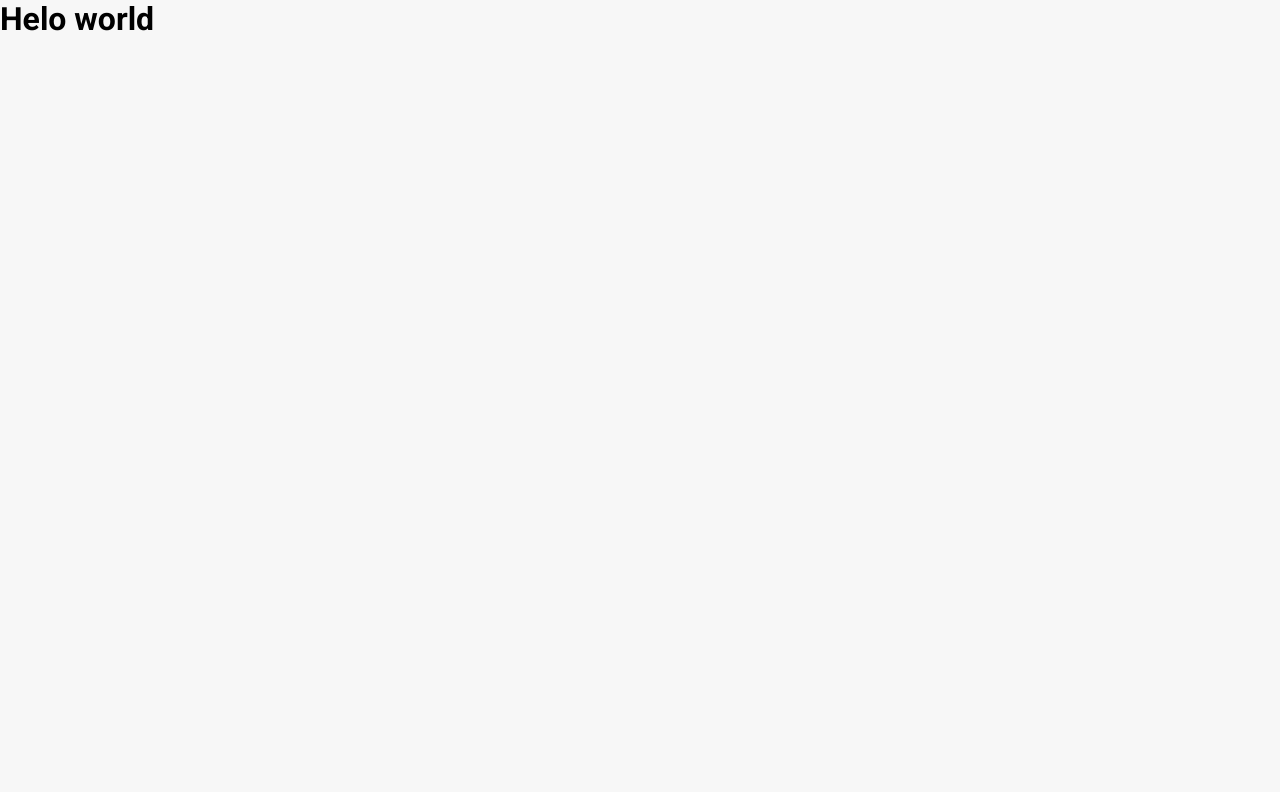
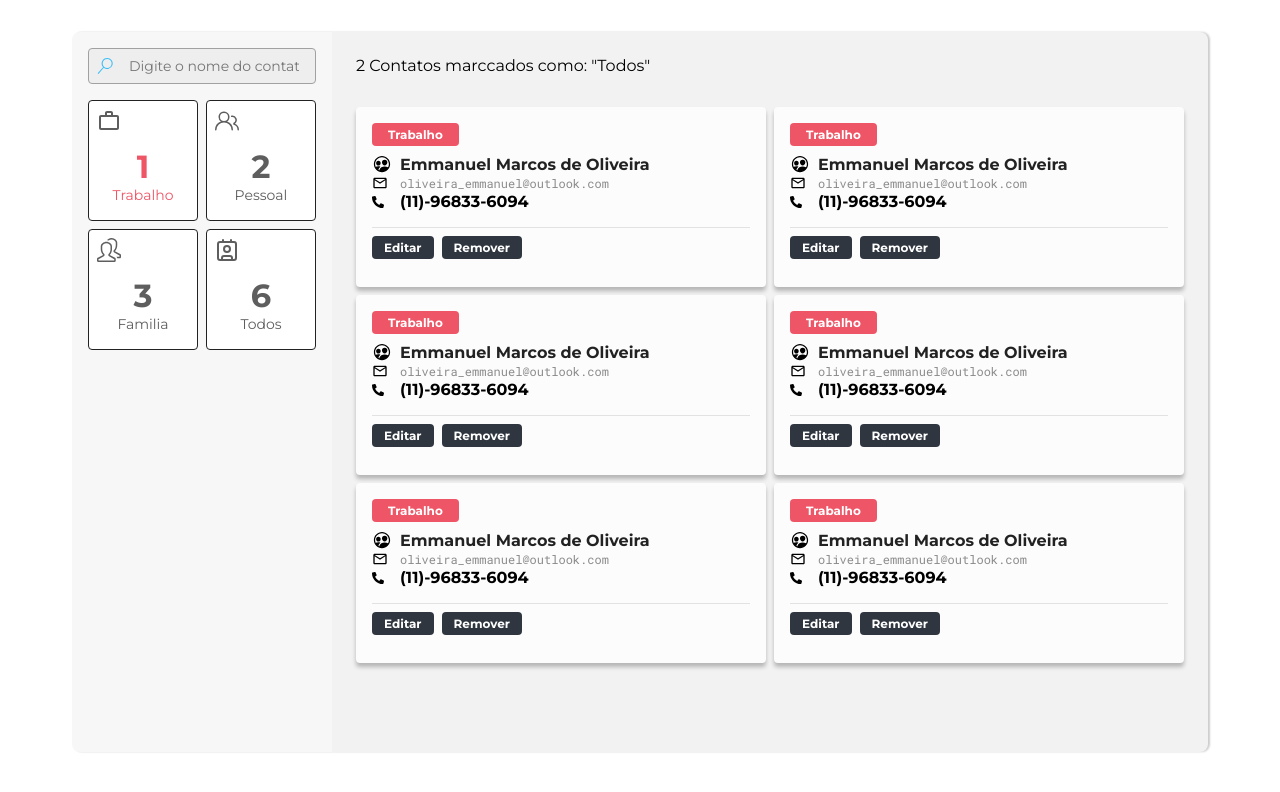
Before and after one commit to emmanuelmarcosdeoliveira/contac-list, a React (Vite) app: page / in a window 1280 px wide. Shown: the top 792 px of the page. Built offline with nearby package versions, Linux system fonts and the light colour scheme; the HTML template or start-up script is replaced by a standard one.

Commit message:
created the Contacts card and inserted its style (#2)
* chore: update Readme

* chore: update Reame 1

* chore: the styling of the Sidebar component was inserted

* chore: developed project responsibility

* chore:  created the Contacts card and inserted its style

```diff
--- a/index.html
+++ b/index.html
@@ -8,7 +8,7 @@
   <meta name="description" content="Lista de Tarefas Desenvolvida por Emmanuel Marcos de Oliveira">
   <link rel="preconnect" href="https://fonts.googleapis.com">
   <link rel="preconnect" href="https://fonts.gstatic.com" crossorigin>
-  <link href="https://fonts.googleapis.com/css2?family=Roboto:ital,wght@0,100;0,300;0,400;0,500;0,700;0,900;1,100;1,300;1,400;1,500;1,700;1,900&display=swap" rel="stylesheet">
+  <link href="https://fonts.googleapis.com/css2?family=Montserrat:ital,wght@0,100..900;1,100..900&family=Roboto+Mono:ital,wght@0,100..700;1,100..700&display=swap" rel="stylesheet">
   <title>List de Tarefas</title>
 </head>
 
--- a/package.json
+++ b/package.json
@@ -11,7 +11,8 @@
   },
   "dependencies": {
     "react": "^18.2.0",
-    "react-dom": "^18.2.0"
+    "react-dom": "^18.2.0",
+    "react-icons": "^5.2.1"
   },
   "devDependencies": {
     "@reduxjs/toolkit": "^2.2.5",
--- a/src/App.tsx
+++ b/src/App.tsx
@@ -1,3 +1,6 @@
+
+import ContactList from './containers/ContacList'
+import Sidebar from './containers/Sidebar'
 import StyleGlobal, { Container } from './styles'
 
 function App() {
@@ -6,8 +9,9 @@ function App() {
       <div>
         <StyleGlobal />
         <Container>
-        <h1>Helo world</h1>
-        </Container>
+         <Sidebar />
+          <ContactList />
+          </Container>
       </div>
     </>
   )
--- /dev/null
+++ b/src/components/CardContact/index.tsx
@@ -0,0 +1,32 @@
+import * as S from './styles'
+import { FaPhoneAlt } from 'react-icons/fa'
+import { MdOutlineMail } from 'react-icons/md'
+import { IoPeopleCircleOutline } from 'react-icons/io5'
+
+const CardContact = () => {
+  return (
+    <S.CarddeContatos>
+      <S.Tag>Trabalho</S.Tag>
+      <S.MyDiv>
+        <IoPeopleCircleOutline
+          style={{ fontSize: '1.25rem', marginRight: '.50rem' }}
+        />
+        <S.MyTitle>Emmanuel Marcos de Oliveira</S.MyTitle>
+      </S.MyDiv>
+      <S.MyDiv>
+        <MdOutlineMail style={{ fontSize: '1rem', marginRight: '.75rem' }} />
+        <S.Email>oliveira_emmanuel@outlook.com</S.Email>
+      </S.MyDiv>
+      <S.MyDiv>
+        <FaPhoneAlt style={{ fontSize: '0.75rem', marginRight: '1rem' }} />
+        <S.TelPhone>(11)-96833-6094</S.TelPhone>
+      </S.MyDiv>
+      <S.ActionBar>
+        <S.Btn>Editar</S.Btn>
+        <S.Btn>Remover</S.Btn>
+      </S.ActionBar>
+    </S.CarddeContatos>
+  )
+}
+
+export default CardContact
--- /dev/null
+++ b/src/components/CardContact/styles.ts
@@ -0,0 +1,62 @@
+import styled from 'styled-components'
+
+export const CarddeContatos = styled.div`
+  background-color: #fcfcfc;
+  box-shadow: 0px 4px 4px rgba(0, 0, 0, 0.25);
+  padding: 1rem;
+  width: 380px;
+  width: 100%;
+  height: 180px;
+  border-radius: 0.25rem;
+`
+export const Tag = styled.span`
+  padding: 0.25rem 1rem;
+  border-radius: 0.25rem;
+  font-size: 0.75rem;
+  color: #fff;
+  font-weight: 700;
+  display: inline-block;
+  background-color: #e56;
+  margin-bottom: 0.5rem;
+`
+
+export const MyTitle = styled.h3`
+  font-weight: 700;
+  font-size: 1rem;
+  color: #222;
+`
+
+export const Email = styled.p`
+  color: #8b8b8b;
+  font-size: 0.75rem;
+  line-height: 150%;
+  font-family: 'Roboto Mono', monospace;
+`
+
+export const TelPhone = styled.p`
+  color: #000;
+  font-weight: 700;
+  font-family: 1rem;
+`
+
+export const ActionBar = styled.div`
+  margin-top: 1rem;
+  border-top: 1px solid rgba(0, 0, 0, 0.1);
+  padding-block: 0.5rem;
+`
+
+export const Btn = styled.button`
+  font-size: 0.75rem;
+  font-weight: 700;
+  color: #fff;
+  padding: 0.25rem 0.75rem;
+  border: none;
+  cursor: pointer;
+  background-color: #2f3640;
+  border-radius: 0.25rem;
+  margin-right: 0.5rem;
+`
+export const MyDiv = styled.div`
+  display: flex;
+  align-items: center;
+`
--- /dev/null
+++ b/src/components/FilterCard/index.tsx
@@ -0,0 +1,18 @@
+import * as S from './styles'
+
+export type CardProps = {
+  ativo?: 'ativado' | 'naoativado'
+  contador: number
+  legenda: string
+}
+
+const FilterCard = ({ ativo, contador, legenda }: CardProps) => {
+  return (
+    <S.Card ativo={ativo}>
+      <S.Contador>{contador}</S.Contador>
+      <S.Label>{legenda}</S.Label>
+    </S.Card>
+  )
+}
+
+export default FilterCard
--- /dev/null
+++ b/src/components/FilterCard/styles.ts
@@ -0,0 +1,25 @@
+import styled from 'styled-components'
+import { CardProps } from '.'
+
+type PropssemLegandaEContador = Omit<CardProps, 'contador' | 'legenda'>
+
+export const Card = styled.div<PropssemLegandaEContador>`
+  padding: 0.5rem;
+  color: ${(props) => (props.ativo ? '#EE5566' : '#5e5e5e')};
+  border-radius: 0.25rem;
+  text-align: right;
+  font-size: 1.5rem;
+`
+
+export const Contador = styled.span`
+  font-weight: 700;
+  display: block;
+  font-size: 2rem;
+  text-align: center;
+`
+
+export const Label = styled.span`
+  font-size: 0.875rem;
+  display: flex;
+  justify-content: center;
+`
--- /dev/null
+++ b/src/containers/ContacList/index.tsx
@@ -0,0 +1,32 @@
+import CardContact from '../../components/CardContact'
+import * as S from './styles'
+
+const ContactList = () => {
+  return (
+    <S.Main>
+      <p>2 Contatos marccados como: "Todos"</p>
+      <S.Grid>
+        <li>
+          <CardContact />
+        </li>
+        <li>
+          <CardContact />
+        </li>
+        <li>
+          <CardContact />
+        </li>
+        <li>
+          <CardContact />
+        </li>
+        <li>
+          <CardContact />
+        </li>
+        <li>
+          <CardContact />
+        </li>
+      </S.Grid>
+    </S.Main>
+  )
+}
+
+export default ContactList
--- /dev/null
+++ b/src/containers/ContacList/styles.ts
@@ -0,0 +1,27 @@
+import styled from 'styled-components'
+
+export const Main = styled.main`
+  padding: 1.5rem;
+  border-radius: 0rem 0.5rem 0.5rem 0rem;
+  background-color: #f2f2f2;
+  box-shadow: 2px 0 2px rgba(0, 0, 0, 0.2);
+  height: 90vh;
+  overflow-y: auto;
+  @media (max-width: 768px) {
+    border-radius: 0.25rem;
+    box-shadow: none;
+    background-color: #ffffff;
+  }
+`
+
+export const Grid = styled.ul`
+  margin-top: 2rem;
+  display: grid;
+  grid-template-columns: 1fr 1fr;
+  gap: 0.5rem;
+  @media (max-width: 768px) {
+    display: grid;
+    grid-template-columns: 1fr;
+    gap: 1rem;
+  }
+`
--- /dev/null
+++ b/src/containers/Sidebar/index.tsx
@@ -0,0 +1,41 @@
+import { VscSearch } from 'react-icons/vsc'
+import { MdOutlineWorkOutline } from 'react-icons/md'
+import { GoPeople } from 'react-icons/go'
+import { LuContact } from 'react-icons/lu'
+import { SlPeople } from 'react-icons/sl'
+import FilterCard from '../../components/FilterCard'
+import * as S from './styles'
+
+const Sidebar = () => {
+  return (
+    <S.Asside>
+      <S.Search>
+        <S.Lupa>
+          <VscSearch />
+        </S.Lupa>
+        <input type="text" placeholder="Digite o nome do contato" />
+      </S.Search>
+
+      <S.Filtros>
+        <S.MyCard>
+          <MdOutlineWorkOutline />
+          <FilterCard legenda="Trabalho" contador={1} ativo="ativado" />
+        </S.MyCard>
+        <S.MyCard>
+          <GoPeople />
+          <FilterCard legenda="Pessoal" contador={2} />
+        </S.MyCard>
+        <S.MyCard>
+          <SlPeople />
+          <FilterCard legenda="Familia" contador={3} />
+        </S.MyCard>
+        <S.MyCard>
+          <LuContact />
+          <FilterCard legenda="Todos" contador={6} />
+        </S.MyCard>
+      </S.Filtros>
+    </S.Asside>
+  )
+}
+
+export default Sidebar
--- /dev/null
+++ b/src/containers/Sidebar/styles.ts
@@ -0,0 +1,53 @@
+import styled from 'styled-components'
+
+export const Asside = styled.aside`
+  padding: 1rem;
+  background-color: #f7f7f7;
+  border-radius: 0.5rem 0 0 0.5rem;
+  box-shadow: 2px 0 2px rgba(0, 0, 0, 0.2);
+  @media (max-width: 768px) {
+    border-radius: 0.25rem;
+    box-shadow: none;
+    background-color: #ffffff;
+  }
+`
+export const Filtros = styled.div`
+  display: grid;
+  grid-template-columns: 1fr 1fr;
+  gap: 0.5rem;
+  padding-block: 1rem;
+`
+export const Search = styled.div`
+  border: 1px solid #a1a1a1;
+  border-radius: 0.25rem;
+  background-color: #eee;
+  display: flex;
+  justify-content: center;
+  align-items: center;
+  font-size: 1rem;
+  text-align: left;
+  input {
+    border: none;
+    padding: 0.5rem;
+    background-color: #eee;
+    outline-style: none;
+    font-size: 0.875rem;
+  }
+`
+
+export const Lupa = styled.svg`
+  color: #38bdf8;
+  height: 1rem;
+  width: 1.5rem;
+  display: flex;
+  align-content: center;
+`
+
+export const MyCard = styled.div`
+  border: 1px solid #222;
+  padding: 0.5rem;
+  border-radius: 0.25rem;
+  background-color: #fff;
+  font-size: 1.5rem;
+  color: #5e5e5e;
+`
--- a/src/styles/index.ts
+++ b/src/styles/index.ts
@@ -5,15 +5,28 @@ const Styleglobal = createGlobalStyle`
   margin: 0;
   padding: 0;
   box-sizing: border-box;
-  font-family: Roboto, sans-serif;
-}
-body {
-    background-color: #f7f7f7;
+  font-family: "Montserrat", sans-serif;
+  list-style: none;
 }
 `
 export const Container = styled.div`
+  border-radius: 0.25rem;
+  padding: 2rem;
   display: grid;
-  grid-template-columns: 224px auto;
+  max-width: 1200px;
+  width: 100%;
+  margin: 0 auto;
+  grid-template-columns: 260px auto;
+  @media (max-width: 1000px) {
+    grid-template-columns: 1fr;
+    padding: 1rem;
+    margin-block: 1rem;
+    width: 95%;
+    border: 1px solid #f2f2f2;
+    border-radius: 0.25rem;
+    box-sizing: 4px 2px rgba(0, 0, 0, 1);
+    background-color: #f9f9f9;
+  }
 `
 
 export default Styleglobal
```
Also changed, not shown: 1 other file (tests, documents, lock files or other folders).
